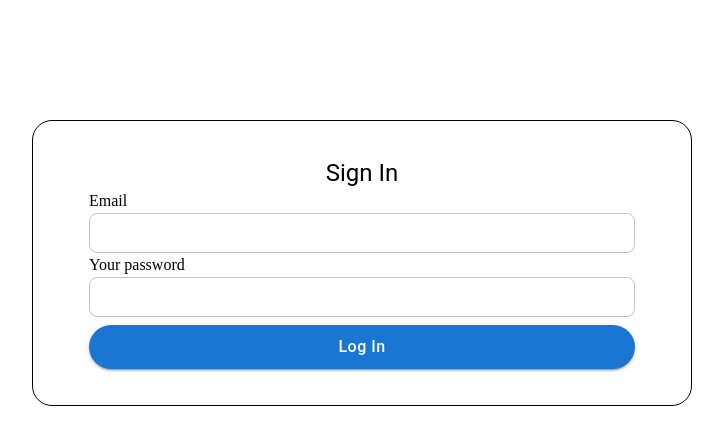
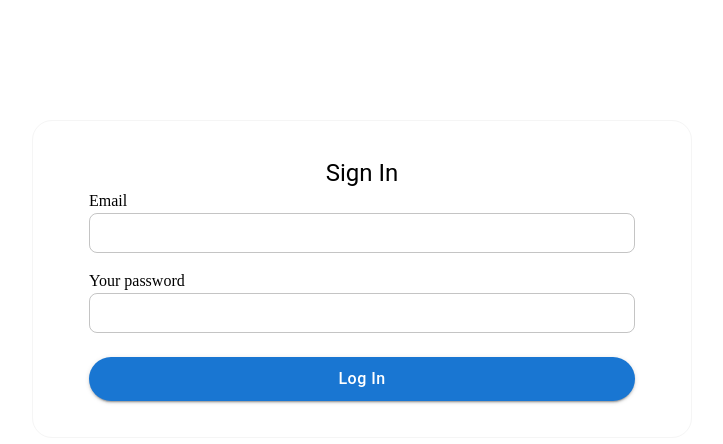
Before and after one commit to ShehanAnnasiwatta/hashBaze-assignment-login-page, a React (Vite) app in the folder client/: page / in a window 1280 px wide. Shown: the top 444 px of the page, without its empty margins (278-1001 px from the left). Built offline with nearby package versions, Linux system fonts and the light colour scheme.

Commit message:
Refactored the code

```diff
--- a/client/src/components/button/AuthButton.jsx
+++ b/client/src/components/button/AuthButton.jsx
@@ -1,4 +1,14 @@
 import Button from '@mui/material/Button'
+
+const styles = {
+    textDecoration: 'none',
+    textTransform: 'capitalize',
+    borderRadius: '3rem',
+    lineHeight: 1,
+    padding: '0.875rem',
+    fontSize: '1rem',
+    marginBlock: '0.5rem'
+}
 
 const AuthButton = ({ title }) => {
     return (
@@ -6,15 +16,7 @@ const AuthButton = ({ title }) => {
             <Button
                 variant='contained'
                 fullWidth
-                sx={{
-                    textDecoration: 'none',
-                    textTransform: 'capitalize',
-                    borderRadius: '3rem',
-                    lineHeight: 1,
-                    padding: '0.875rem',
-                    fontSize: '1rem',
-                    marginBlock: '0.5rem'
-                }}
+                sx={styles}
             >{title}</Button>
         </div>
     );
--- a/client/src/pages/login/Login.jsx
+++ b/client/src/pages/login/Login.jsx
@@ -1,6 +1,14 @@
 import styles from './Login.module.css'
 import AuthButton from '../../components/button/AuthButton';
 import { Box, Container, TextField, Typography } from '@mui/material';
+
+const border = {
+  radius: {
+    '& .MuiOutlinedInput-root': {
+      borderRadius: '.5rem'
+    }
+  }
+}
 
 
 const Login = () => {
@@ -14,38 +22,35 @@ const Login = () => {
               Sign In
             </Typography>
           </Box>
-
-          <form onSubmit={''}>
+          <Box component='form' onSubmit={''} className={styles.form__container}>
+            <Box>
               <label htmlFor="email">Email</label>
               <TextField
+                required
                 variant='outlined'
                 id='email'
                 size='small'
                 type='email'
                 fullWidth
                 className={styles.input}
-              sx={{
-                '& .MuiOutlinedInput-root': {
-                  borderRadius: '.5rem'
-                }
-              }} />
-
+                sx={border.radius} />
+            </Box>
+            <Box>
               <label htmlFor="password">Your password</label>
               <TextField
+                required
                 variant='outlined'
                 id='password'
                 size='small'
                 type='password'
                 fullWidth
                 className={styles.input}
-              sx={{
-                '& .MuiOutlinedInput-root': {
-                  borderRadius: '.5rem'
-                }
-              }} />
-
-            <AuthButton title={'Log In'}/>
-          </form>
+                sx={border.radius} />
+            </Box>
+            <Box>
+              <AuthButton title={'Log In'} />
+            </Box>
+          </Box>
         </Box>
       </Box>
     </Container>
--- a/client/src/pages/login/Login.module.css
+++ b/client/src/pages/login/Login.module.css
@@ -5,7 +5,7 @@
 .container {
     margin: 5rem 3.5rem 0;
     padding: 2.25rem 3.5rem 1.75rem;
-    border: 1px solid black;
+    border: 0.075px solid whitesmoke;
     border-radius: 1.25rem;
 }
 
@@ -23,3 +23,9 @@
 .input {
     margin-bottom: 0.8rem;
 }
+
+.form__container{
+    display: flex;
+    flex-direction: column;
+    gap: 1rem;
+}
```
Lines whose indentation alone changed are shown as unchanged.
